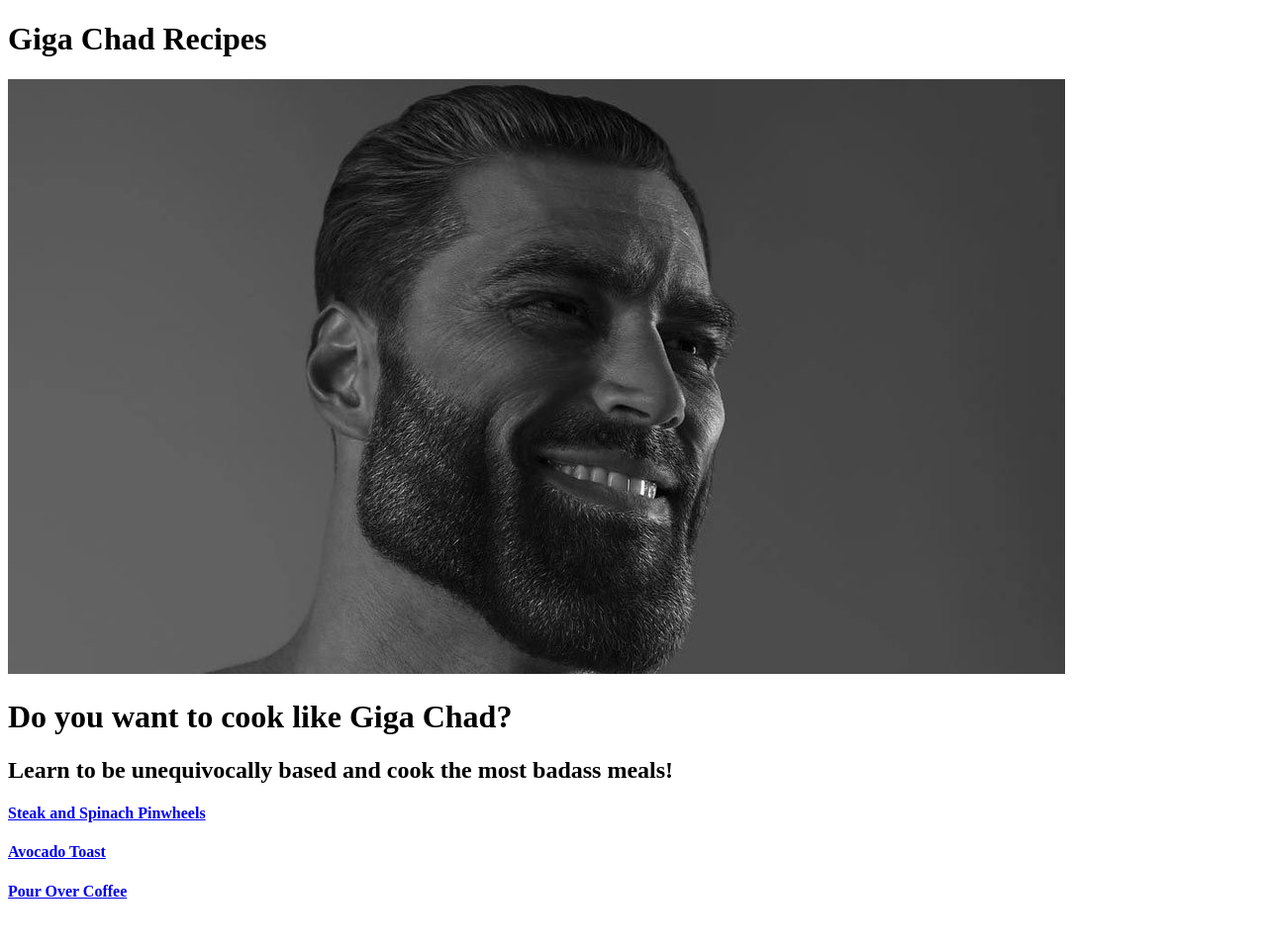
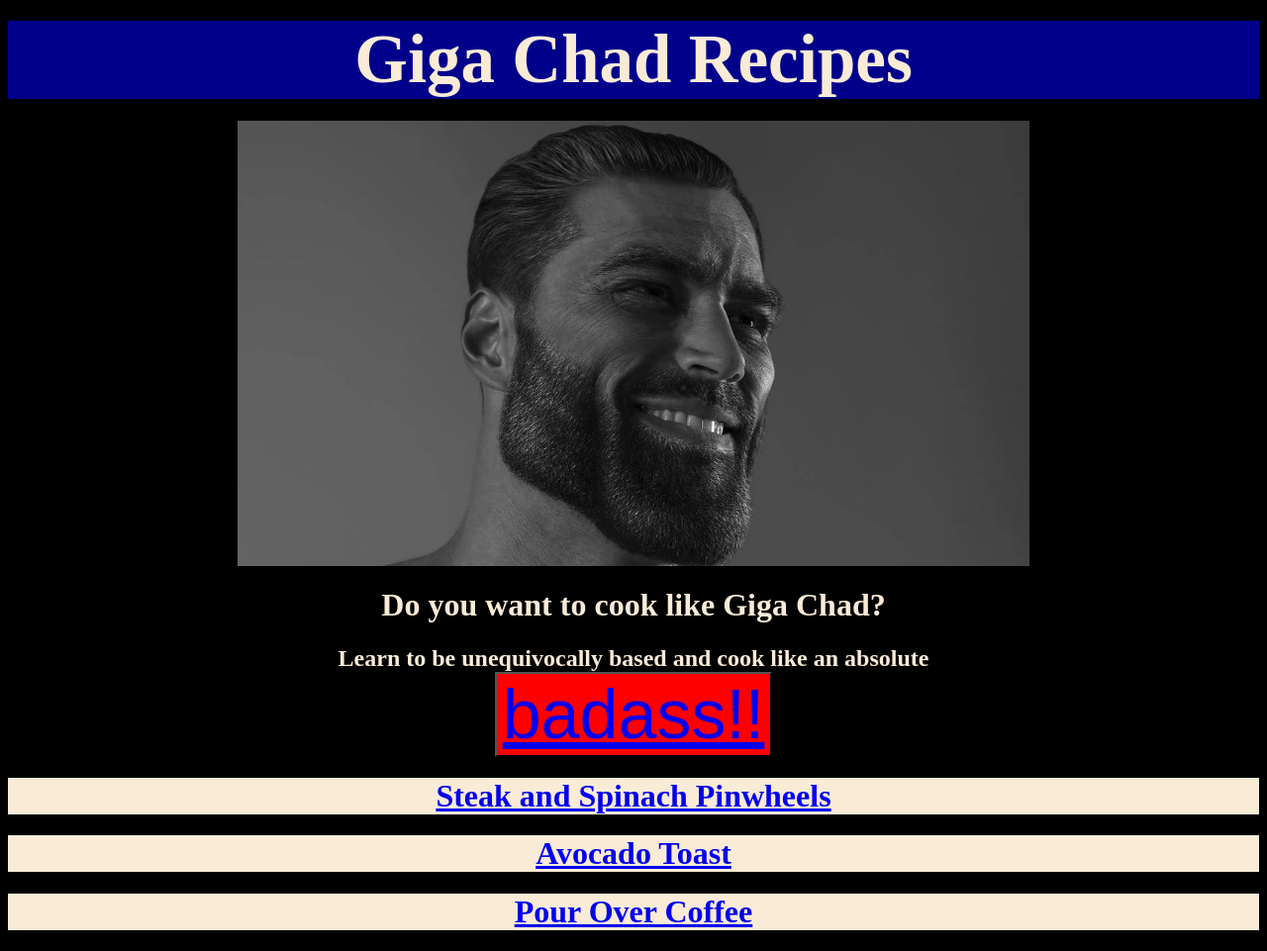
Before and after one commit to wbauknecht80/odin-recipes, a plain HTML site: page index.html in a window 1280 px wide. Shown: the whole page at 99% size. Before the commit the page ends 931 px from the top, so only its background shows below. Drawn offline with Linux system fonts and the light colour scheme.

Commit message:
Begin to add color to webpage.

```diff
--- a/index.html
+++ b/index.html
@@ -3,14 +3,26 @@
     <head>
         <meta charset="UTF-8">
         <title>Chad Recipes</title>
+        <link rel="stylesheet" href="styles.css">
     </head>
-    <body>
-        <h1>Giga Chad Recipes</h1>
+    <body style="background-color:black;">
+        <h1><div class="title">Giga Chad Recipes</div></h1>
+
+<!--IMAGES BELOW-->
+
         <img src="images/gigachad.jpg" alt="Giga Chad">
-        <h1>Do you want to cook like Giga Chad?</h1>
-        <h2>Learn to be unequivocally based and cook the most badass meals!</h2>
-        <h4><a href="recipes/pinwheels.html">Steak and Spinach Pinwheels</a></h4>
-        <h4><a href="recipes/avocadotoast.html">Avocado Toast</a></h4>
-        <h4><a href="recipes/coffee.html">Pour Over Coffee</a></h4>
+
+<!--SUBSCRIPTS BELOW-->
+
+        <h1><div class='subsection header'>Do you want to cook like Giga Chad?</div></h1>
+        <h2><div class='subsection footer'>Learn to be unequivocally based and cook like an absolute
+        <div><button class='key_word'><a href='https://www.youtube.com/watch?v=eUitWjpCZY4'>badass!!
+        </a></button></div></h2>
+
+<!--EVERTHING BELOW IS RECIPIES-->
+
+        <h4><div class='recipe'><a href="recipes/pinwheels.html">Steak and Spinach Pinwheels</a></div></h4>
+        <h4><div class='recipe'><a href="recipes/avocadotoast.html">Avocado Toast</a></div></h4>
+        <h4><div class='recipe'><a href="recipes/coffee.html">Pour Over Coffee</a></div></h4>
     </body>
 </html>
--- /dev/null
+++ b/recipes/recipe_style.css
@@ -0,0 +1,6 @@
+.name {
+    color: black;
+    background-color: brown;
+    text-align: center;
+    font-size: 36px;
+}
--- /dev/null
+++ b/styles.css
@@ -0,0 +1,35 @@
+.title {
+    background-color: darkblue;
+    color: antiquewhite;
+    text-align: center;
+    font-weight: 800;
+    font-size: 69px;
+}
+
+.subsection {
+    background-color: black;
+    color:antiquewhite;
+    text-align: center;
+
+}
+
+.key_word {
+    background-color: red;
+    color: black;
+    font-size: 70px;
+}
+
+.recipe {
+    background-color: antiquewhite;
+    color: black;
+    text-align: center;
+    font-size: 32px;
+}
+
+img {
+display: block;
+margin-left:auto;
+margin-right:auto;
+height:auto;
+width: 800px;
+}
```
Also changed, not shown: recipes/avocadotoast.html (+3 -2 lines), recipes/coffee.html (+2 -1 lines), recipes/pinwheels.html (+2 -1 lines).
